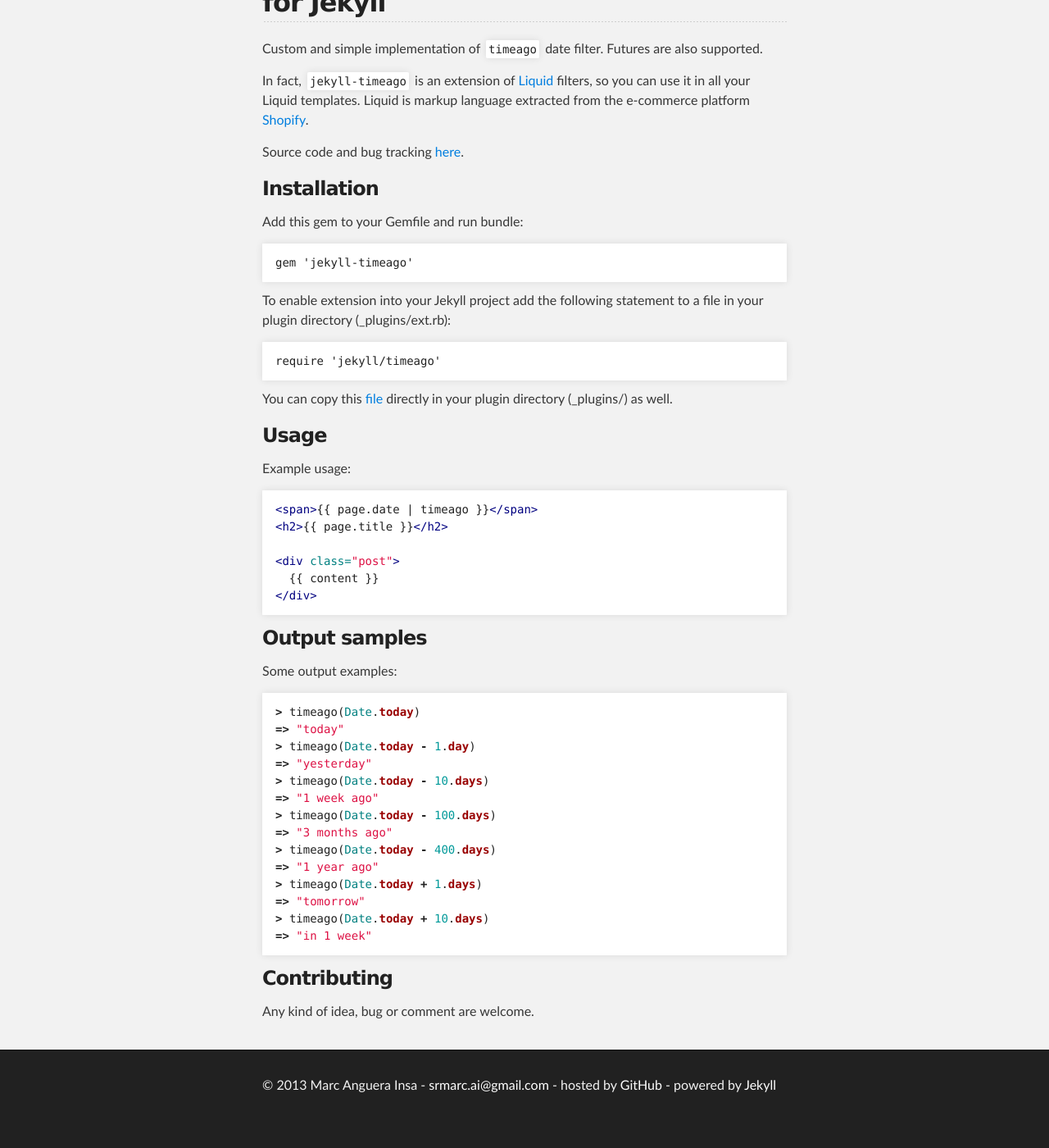
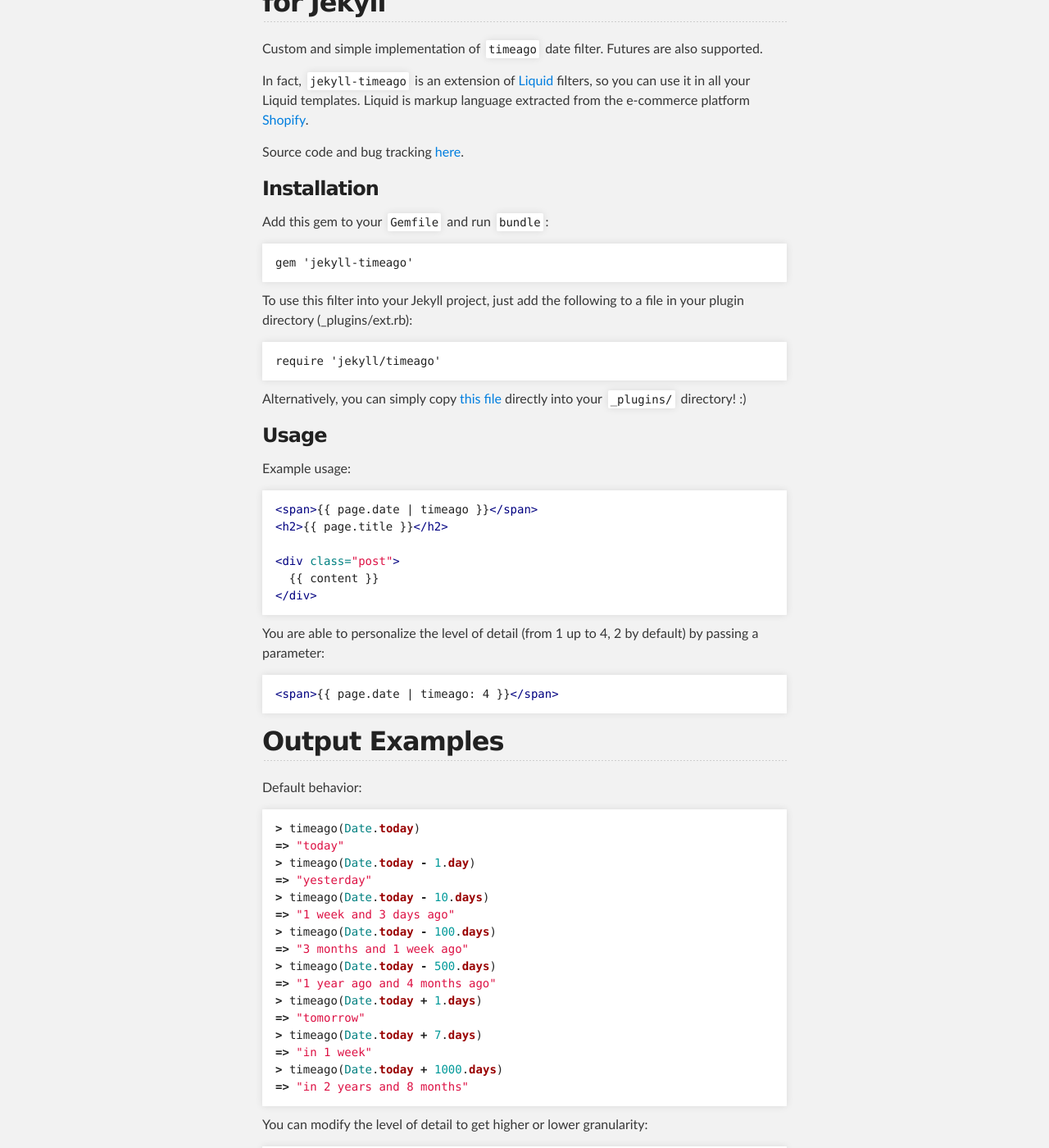
Before and after one commit to markets/markets.github.io, a Jekyll site: the page built from _posts/2013-07-17-jekyll-timeago.markdown, in a window 1280 px wide and 1400 px high, scrolled down 317 px. Shown: the whole window at 82% size. Built offline with Jekyll 4.4.1, drawn with Linux system fonts in a browser that asks for light colours; before the commit the page ends 1687 px from its top, so only the background shows below that; some of the changed text lies outside the part shown.

````diff
--- a/_posts/2013-06-04-introducing-unscoped-associations.markdown
+++ b/_posts/2013-06-04-introducing-unscoped-associations.markdown
@@ -23,7 +23,7 @@ gem 'unscoped_associations'
 ```
 
 ### Scenario usage
-From now you are allowed to use `:unscoped` option for your association definitions. Basic usage example:
+From now on you are able to use `:unscoped` option for your association definitions. Basic usage example:
 
 {% highlight ruby %}
 class User < ActiveRecord::Base
@@ -51,7 +51,7 @@ end
 {% endhighlight %}
 
 ### Status
-Tested on Rails 3.x series. In Rails 4 you are able to customize data retrieving via a scope block, so you can skip default_scope using a block.
+Tested on Rails 3.x series. In Rails 4 you can customize data retrieving via a scope block, so you can skip default_scope using a block.
 
 ### Contributing
 Feel free to fork, send ideas, [bugs](https://github.com/markets/unscoped_associations/issues) or any comment.
--- a/_posts/2013-07-17-jekyll-timeago.markdown
+++ b/_posts/2013-07-17-jekyll-timeago.markdown
@@ -11,19 +11,19 @@ In fact, `jekyll-timeago` is an extension of <a href="https://github.com/Shopify
 Source code and bug tracking <a href="https://github.com/markets/jekyll-timeago" target="_blank">here</a>.
 
 ### Installation
-Add this gem to your Gemfile and run bundle:
+Add this gem to your `Gemfile` and run `bundle`:
 
 ```
 gem 'jekyll-timeago'
 ```
 
-To enable extension into your Jekyll project add the following statement to a file in your plugin directory (_plugins/ext.rb):
+To use this filter into your Jekyll project, just add the following to a file in your plugin directory (_plugins/ext.rb):
 
 ```
 require 'jekyll/timeago'
 ```
 
-You can copy this [file](https://github.com/markets/jekyll-timeago/blob/master/lib/jekyll/timeago.rb) directly in your plugin directory (_plugins/) as well.
+Alternatively, you can simply copy [this file](https://github.com/markets/jekyll-timeago/blob/master/lib/jekyll/timeago.rb) directly into your `_plugins/` directory! :)
 
 ### Usage
 Example usage:
@@ -39,24 +39,44 @@ Example usage:
 {% endraw %}
 {% endhighlight %}
 
-### Output samples
-Some output examples:
+You are able to personalize the level of detail (from 1 up to 4, 2 by default) by passing a parameter:
+{% highlight html %}
+{% raw %}
+<span>{{ page.date | timeago: 4 }}</span>
+{% endraw %}
+{% endhighlight %}
 
+## Output Examples
+Default behavior:
 {% highlight ruby %}
 > timeago(Date.today)
 => "today"
 > timeago(Date.today - 1.day)
 => "yesterday"
 > timeago(Date.today - 10.days)
-=> "1 week ago"
+=> "1 week and 3 days ago"
 > timeago(Date.today - 100.days)
-=> "3 months ago"
-> timeago(Date.today - 400.days)
-=> "1 year ago"
+=> "3 months and 1 week ago"
+> timeago(Date.today - 500.days)
+=> "1 year ago and 4 months ago"
 > timeago(Date.today + 1.days)
 => "tomorrow"
-> timeago(Date.today + 10.days)
+> timeago(Date.today + 7.days)
 => "in 1 week"
+> timeago(Date.today + 1000.days)
+=> "in 2 years and 8 months"
+{% endhighlight %}
+
+You can modify the level of detail to get higher or lower granularity:
+{% highlight ruby %}
+> timeago(Date.today - 500.days) # default
+=> "1 year ago and 4 months ago"
+> timeago(Date.today - 500.days, 3)
+=> "1 year and 4 months and 1 week ago"
+> timeago(Date.today - 500.days, 4)
+=> "1 year and 4 months and 1 week and 4 days ago"
+> timeago(Date.today - 500.days, 1)
+=> "1 year ago"
 {% endhighlight %}
 
 ### Contributing
--- a/contact/index.html
+++ b/contact/index.html
@@ -5,7 +5,7 @@ title: Contact - Marc Anguera Insa
 
 <h2>Contact me</h2>
 
-<p>If you want to get in touch, share interesting links, ideas or useful code, feel free to <a href="mailto:srmarc.ai@gmail.com" title="Email me">contact me</a>.</p>
+<p>If you want to get in touch, share interesting links or crazy gifs, discuss any idea, write some useful code, sample or application, feel free to <a href="mailto:srmarc.ai@gmail.com" title="Email me">contact me</a>.</p>
 
 <p>You can also find me at:</p>
 <p><a href="https://github.com/markets" target="_blank">Github</a></p>
--- a/index.html
+++ b/index.html
@@ -9,6 +9,6 @@ title: Marc Anguera Insa - Software, Development, Ruby and Internet
 
 <p>I'm passionate about building web applications using Ruby and Ruby on Rails.</p>
 
-<p>If you are interested you can find more information <a href="/about/">here</a>. You can contact me <a href="/contact/">here</a> as well.</p>
+<p>If you are interested you can find more information <a href="/about/">here</a>. Also you can <a href="/contact/">contact me</a> or take a look at my <a href="/about/">blog</a>.</p>
 
 <p>Keep calm and love dev!</p>
````
Also changed, not shown: other parts of _posts/2013-06-04-introducing-unscoped-associations.markdown (+1 -1 lines), _posts/2013-05-14-hello-world.markdown (+3 -8 lines).
